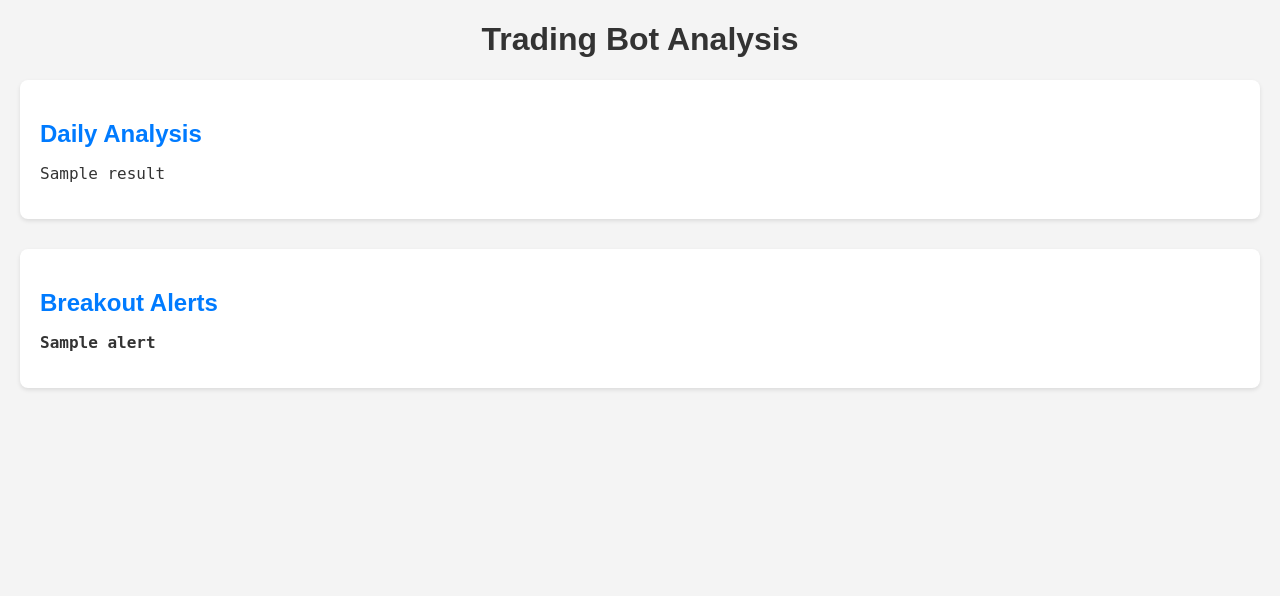
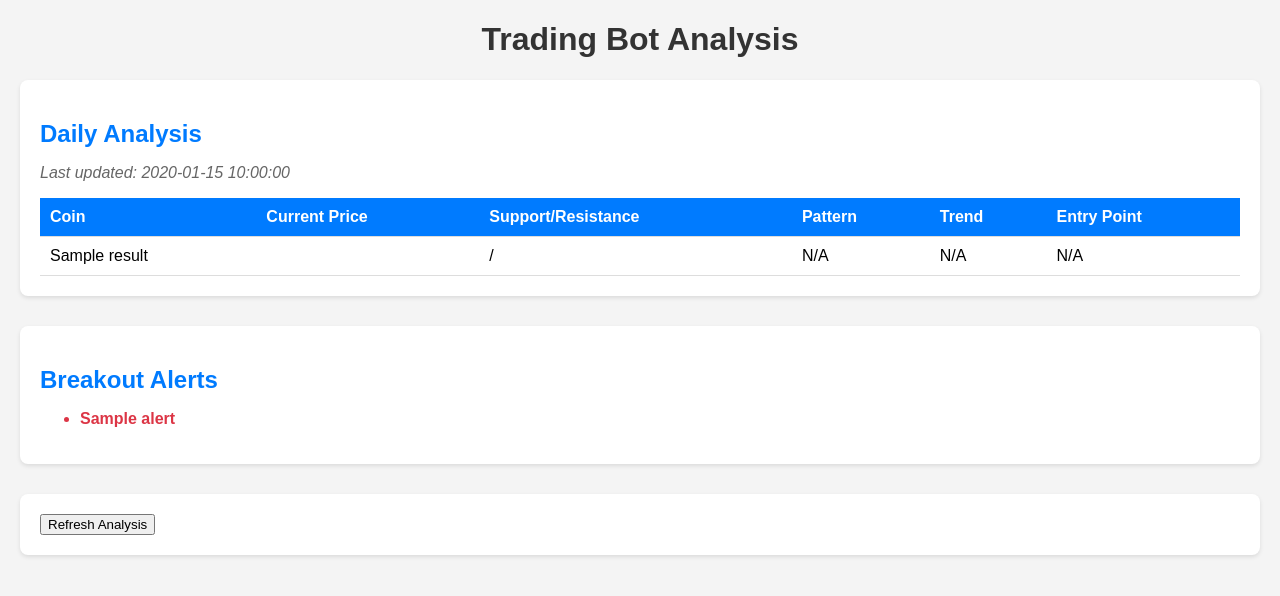
Before and after one commit to GarethDu-11/trading-bot, a Flask app: template templates/index.html in a window 1280 px wide. Shown: the top 596 px of the page. Run offline with Flask 2, Linux system fonts and the light colour scheme; the template is opened without the code that fills it: most values are stand-ins (such as "Sample title", 1, 10 or a date in 2020).

Commit message:
Update index.html with improved UI and refresh button

```diff
--- a/templates/index.html
+++ b/templates/index.html
@@ -25,14 +25,27 @@
             color: #007bff;
             margin-bottom: 10px;
         }
-        .section pre {
-            white-space: pre-wrap;
-            font-size: 16px;
-            color: #333;
+        table {
+            width: 100%;
+            border-collapse: collapse;
+            margin-top: 10px;
+        }
+        th, td {
+            padding: 10px;
+            text-align: left;
+            border-bottom: 1px solid #ddd;
+        }
+        th {
+            background-color: #007bff;
+            color: white;
         }
         .alerts {
             color: #dc3545;
             font-weight: bold;
+        }
+        .last-updated {
+            font-style: italic;
+            color: #666;
         }
     </style>
 </head>
@@ -41,10 +54,29 @@
 
     <div class="section">
         <h2>Daily Analysis</h2>
+        <p class="last-updated">Last updated: {{ last_updated }}</p>
         {% if analysis_results %}
-            {% for result in analysis_results %}
-                <pre>{{ result }}</pre>
-            {% endfor %}
+            <table>
+                <tr>
+                    <th>Coin</th>
+                    <th>Current Price</th>
+                    <th>Support/Resistance</th>
+                    <th>Pattern</th>
+                    <th>Trend</th>
+                    <th>Entry Point</th>
+                </tr>
+                {% for result in analysis_results %}
+                    {% set lines = result.split('\n') %}
+                    <tr>
+                        <td>{{ lines[0].split(':')[0] }}</td>
+                        <td>{{ lines[1].split(': ')[1] }}</td>
+                        <td>{{ lines[2].split(': ')[1] }} / {{ lines[3].split(': ')[1] }}</td>
+                        <td>{{ lines[4].split(': ')[1] if 'Mẫu hình giá' in lines[4] else 'N/A' }}</td>
+                        <td>{{ lines[7].split(': ')[1] if 'Xu hướng dự đoán' in lines[7] else 'N/A' }}</td>
+                        <td>{{ lines[8].split(': ')[1] if 'Điểm vào lệnh' in lines[8] else 'N/A' }}</td>
+                    </tr>
+                {% endfor %}
+            </table>
         {% else %}
             <p>No analysis results available yet.</p>
         {% endif %}
@@ -53,12 +85,28 @@
     <div class="section">
         <h2>Breakout Alerts</h2>
         {% if breakout_alerts %}
-            {% for alert in breakout_alerts %}
-                <pre class="alerts">{{ alert }}</pre>
-            {% endfor %}
+            <ul>
+                {% for alert in breakout_alerts %}
+                    <li class="alerts">{{ alert }}</li>
+                {% endfor %}
+            </ul>
         {% else %}
             <p>No breakout alerts yet.</p>
         {% endif %}
     </div>
+        <div class="section">
+        <button onclick="refreshAnalysis()">Refresh Analysis</button>
+    </div>
+    <script>
+        function refreshAnalysis() {
+            fetch('/analyze')
+                .then(response => response.text())
+                .then(data => {
+                    alert(data);
+                    location.reload(); // Làm mới trang để hiển thị kết quả mới
+                })
+                .catch(error => console.error('Error:', error));
+        }
+    </script>
 </body>
 </html>
```
